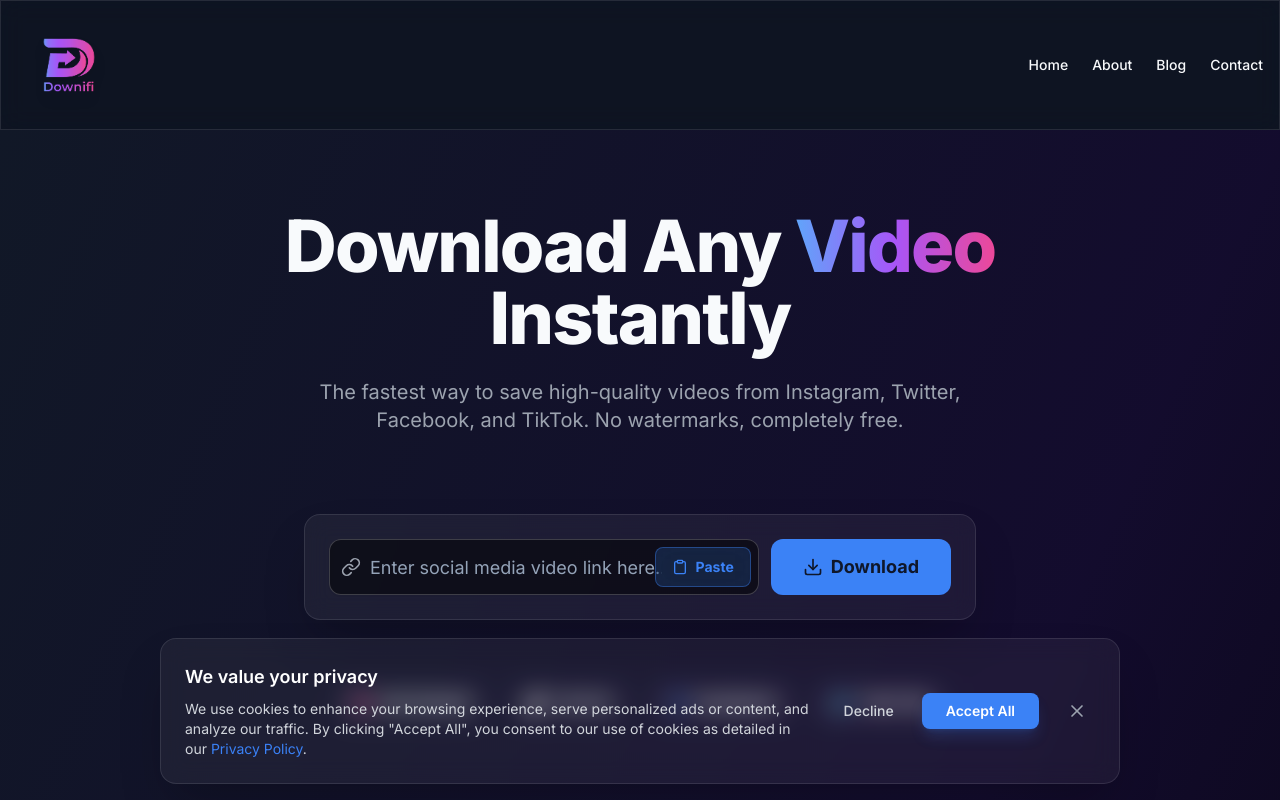
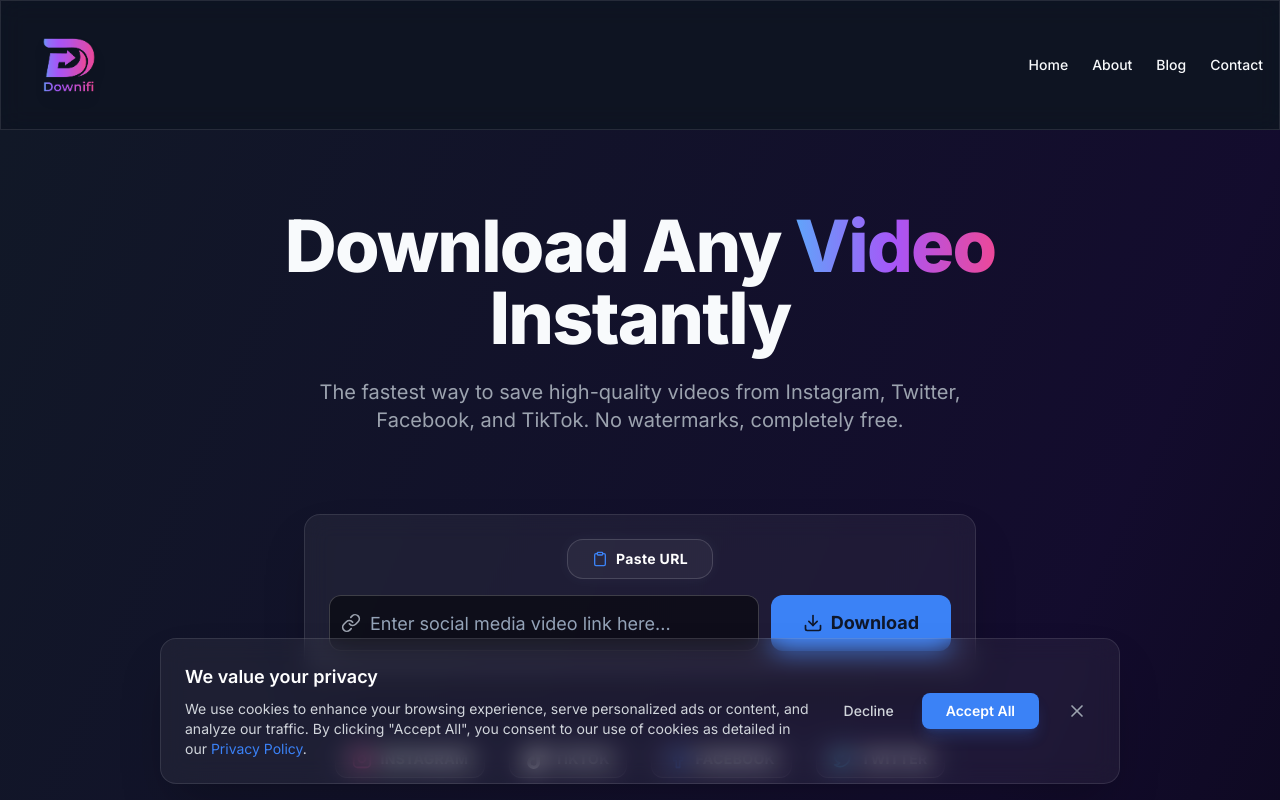
Before and after one commit to Nauman123Nasir/social-frontend, a Next.js app: page / in a window 1280 px wide. Shown: the top 800 px of the page. Built offline with nearby package versions, Linux system fonts and the light colour scheme.

Commit message:
Update page.tsx

```diff
--- a/src/app/page.tsx
+++ b/src/app/page.tsx
@@ -46,16 +46,16 @@
         const text = await navigator.clipboard.readText();
         if (text) {
           setUrl(text);
-          // Auto-clear error if they paste a new link
           setError("");
           resetInputScroll();
         }
       } else {
-        alert("Your browser does not support clipboard reading. Please paste manually.");
+        setError("Clipboard access is not available in this browser. Please long-press the search box and select 'Paste'.");
       }
     } catch (err) {
-      console.error("Clipboard permission denied or failed", err);
-      alert("Please allow clipboard permissions or paste manually.");
+      // Intentionally omitting console.error to prevent the Next.js dev server overlay
+      // from violently taking over the screen on a harmless permission exception.
+      setError("Clipboard access denied. Please long-press the search box above and select 'Paste' manually.");
     }
   }
 
@@ -101,6 +101,34 @@
 
       {/* Main Input Area */}
       <div className="w-full max-w-2xl p-6 rounded-2xl glass-effect shadow-2xl relative z-10 transition-all duration-300 hover:shadow-primary/20">
+
+        {/* External Paste Button (Moved Above) */}
+        <AnimatePresence>
+          {!url && (
+            <motion.div
+              initial={{ opacity: 0, y: 10 }}
+              animate={{ opacity: 1, y: 0 }}
+              exit={{ opacity: 0, y: 10 }}
+              className="mb-4 flex justify-center w-full"
+            >
+              <Button
+                type="button"
+                onClick={handlePaste}
+                variant="ghost"
+                size="sm"
+                className="group relative h-10 px-6 overflow-hidden rounded-2xl font-bold text-sm text-white shadow-[0_0_15px_rgba(255,255,255,0.05)] hover:shadow-[0_0_20px_rgba(255,255,255,0.1)] transition-all duration-300 active:scale-95 border border-white/15 bg-white/5 hover:bg-white/10"
+                suppressHydrationWarning
+              >
+                <span className="absolute inset-x-0 w-full h-px top-0 bg-gradient-to-r from-transparent via-white/30 to-transparent opacity-0 group-hover:opacity-100 transition-opacity"></span>
+                <div className="flex items-center justify-center relative z-10 transition-transform duration-300 group-hover:translate-x-[2px]">
+                  <Clipboard className="h-4 w-4 mr-2 text-primary group-hover:scale-110 transition-transform duration-300" />
+                  <span className="tracking-wide">Paste URL</span>
+                </div>
+              </Button>
+            </motion.div>
+          )}
+        </AnimatePresence>
+
         <form onSubmit={handleExtract} className="flex flex-col md:flex-row gap-3">
           <div className="relative flex-1">
             <LinkIcon className="absolute left-3 top-1/2 -translate-y-1/2 text-gray-400 h-5 w-5" />
@@ -108,7 +136,7 @@
               ref={inputRef}
               type="url"
               placeholder="Enter social media video link here..."
-              className="pl-10 pr-24 h-14 text-lg bg-black/50 border-white/20 focus:border-primary/50 text-white rounded-xl"
+              className="pl-10 pr-14 h-14 text-lg bg-black/50 border-white/20 focus:border-primary/50 text-white rounded-xl"
               value={url}
               onChange={(e) => setUrl(e.target.value)}
               onPaste={resetInputScroll}
@@ -116,28 +144,7 @@
             />
 
             <AnimatePresence mode="wait">
-              {!url ? (
-                <motion.div
-                  key="paste-btn"
-                  initial={{ opacity: 0, scale: 0.95 }}
-                  animate={{ opacity: 1, scale: 1 }}
-                  exit={{ opacity: 0, scale: 0.95 }}
-                  transition={{ duration: 0.15 }}
-                  className="absolute right-2 top-2 z-20"
-                >
-                  <Button
-                    type="button"
-                    onClick={handlePaste}
-                    variant="ghost"
-                    size="sm"
-                    className="h-10 px-4 bg-primary/20 hover:bg-primary/30 text-primary border border-primary/40 rounded-lg font-bold text-sm backdrop-blur-md transition-all duration-300"
-                    suppressHydrationWarning
-                  >
-                    <Clipboard className="h-4 w-4 mr-2" />
-                    Paste
-                  </Button>
-                </motion.div>
-              ) : (
+              {url && (
                 <motion.div
                   key="clear-btn"
                   initial={{ opacity: 0, scale: 0.95 }}
@@ -157,7 +164,6 @@
                 </motion.div>
               )}
             </AnimatePresence>
-
           </div>
           <Button
             type="submit"
@@ -169,6 +175,8 @@
             {isLoading ? "Processing..." : "Download"}
           </Button>
         </form>
+
+
 
         {/* Error State */}
         <AnimatePresence mode="wait">
```
